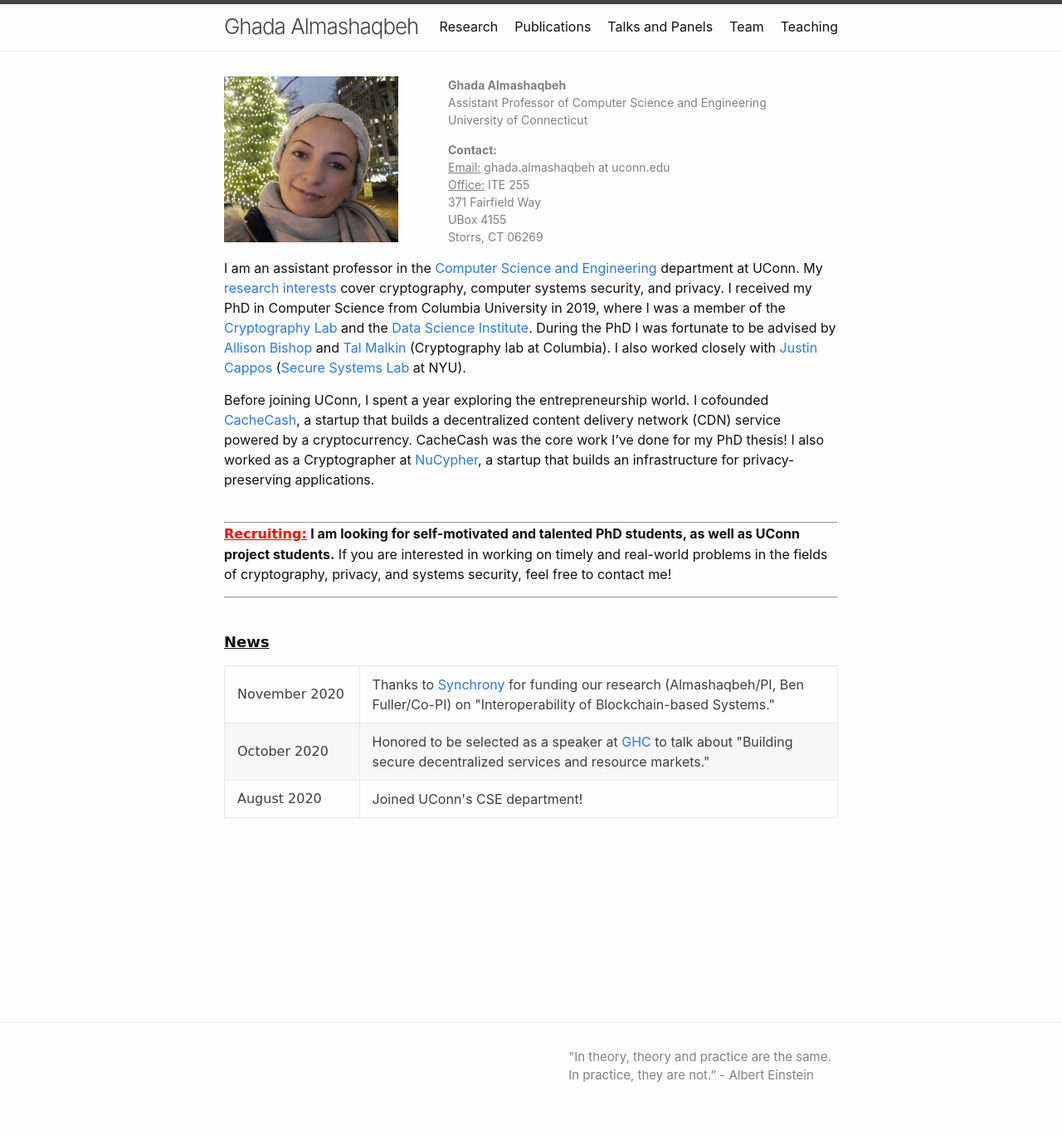
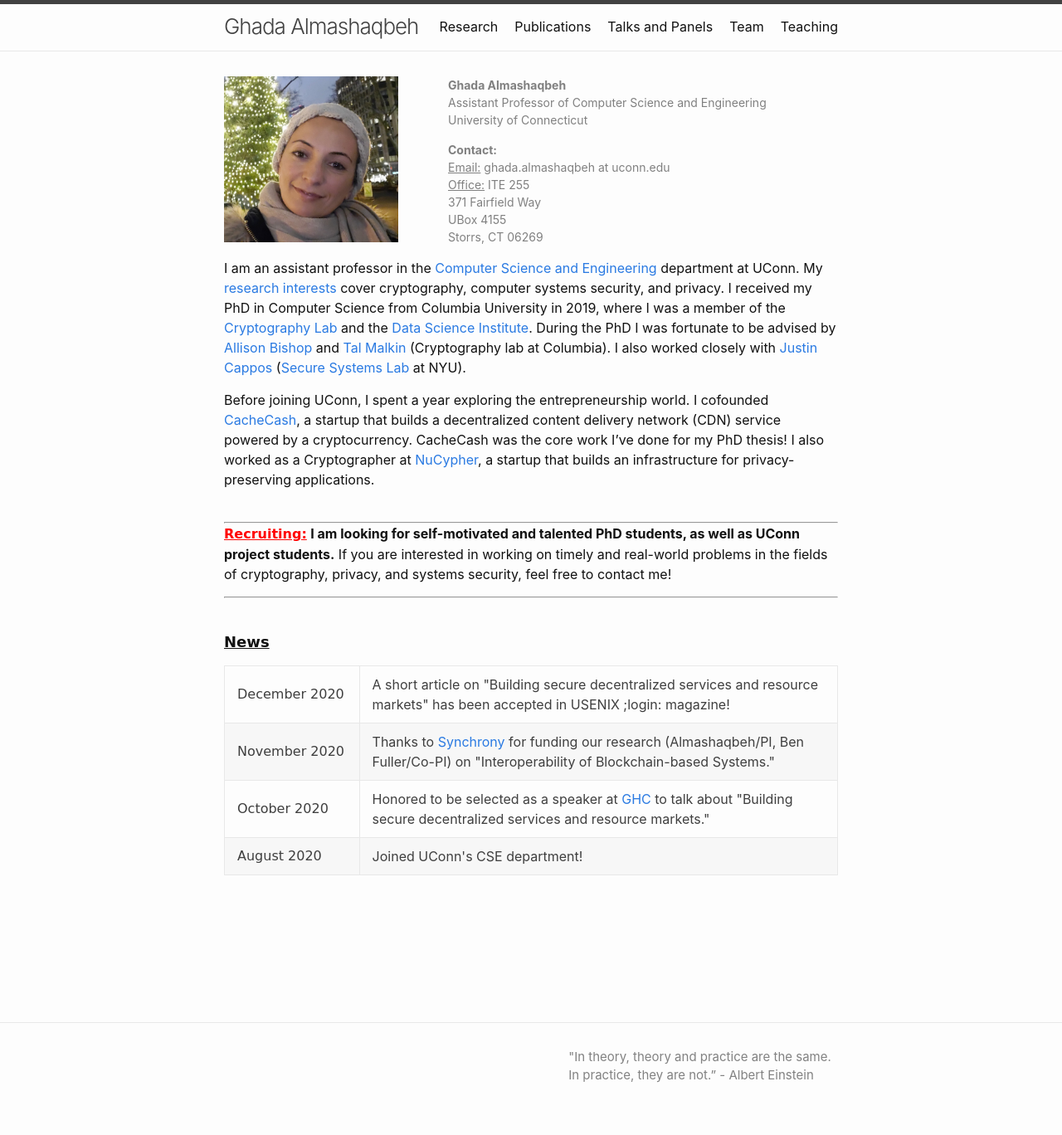
Before and after one commit to GhadaAlmashaqbeh/GhadaAlmashaqbeh.github.io, a Jekyll site: the page built from index.md, in a window 1280 px wide. Shown: the whole page at 83% size. Built offline with Jekyll 4.4.1, drawn with Linux system fonts in a browser that asks for light colours.

Commit message:
add login paper

```diff
--- a/index.md
+++ b/index.md
@@ -36,6 +36,10 @@ Before joining UConn, I spent a year exploring the entrepreneurship world. I cof
 <div style="height:400px; overflow:auto;">
   <table style = "width: 100%">
     <tr>
+      <td style="width: 22%;font-family: 'Comic Sans MS';">December 2020</td>
+      <td>A short article on "Building secure decentralized services and resource markets" has been accepted in USENIX ;login: magazine!</td>
+    </tr>
+    <tr>
       <td style="width: 22%;font-family: 'Comic Sans MS';">November 2020</td>
       <td>Thanks to <a href="https://www.synchrony.com/">Synchrony</a> for funding our research (Almashaqbeh/PI, Ben Fuller/Co-PI) on "Interoperability of Blockchain-based Systems."</td>
     </tr>
```
Also changed, not shown: 02-publications.md (+3 -0 lines), 1 other file.
